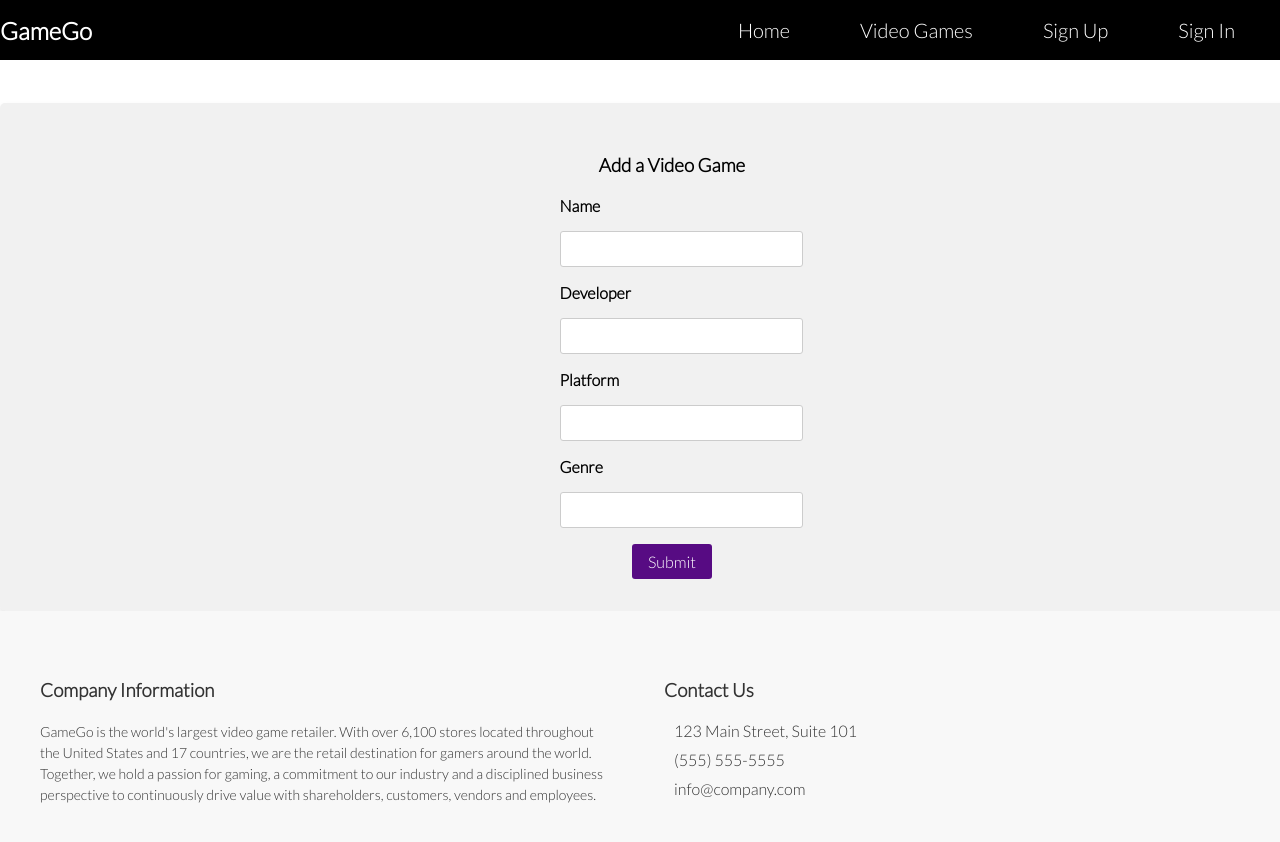
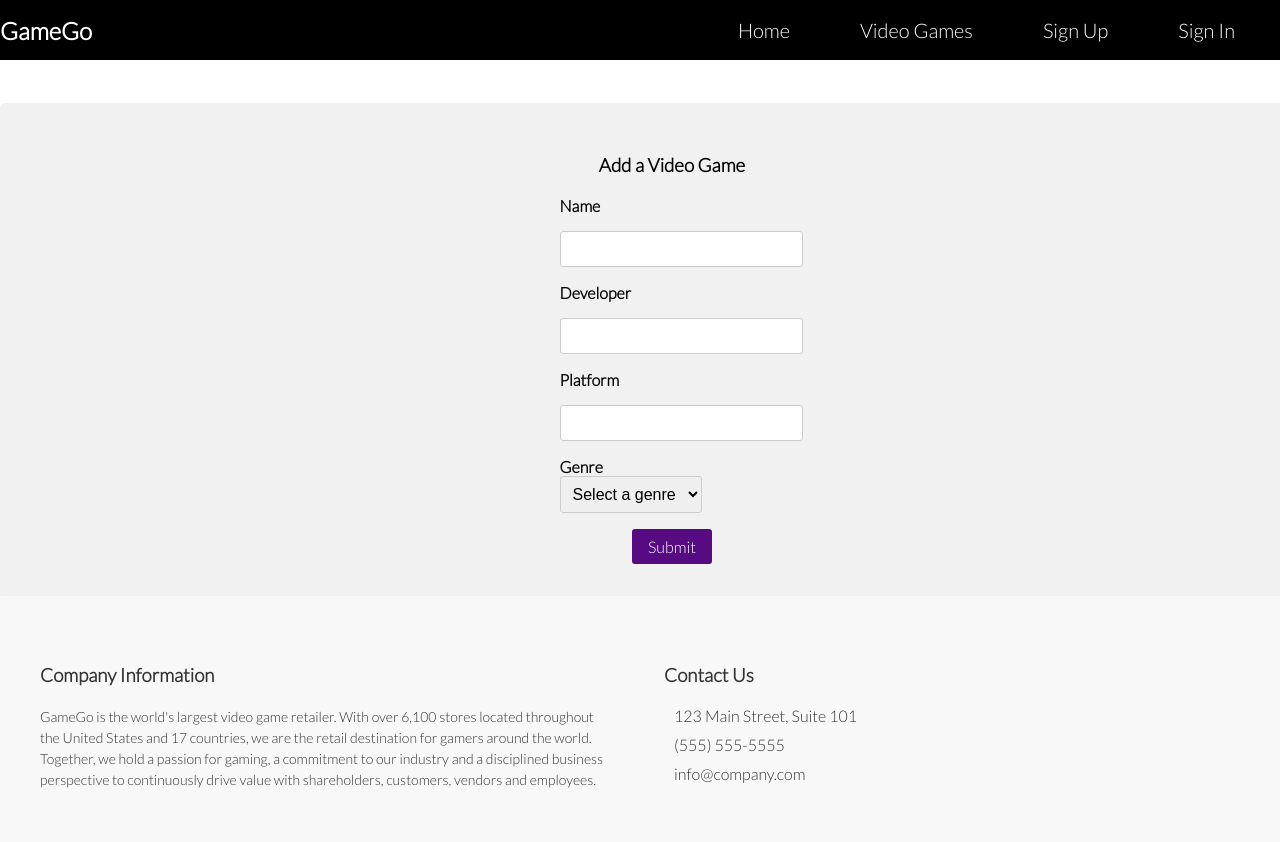
Before and after one commit to Semester-4-Group-2/team-2-sprint-2-frontend, a React (Create React App) app in the folder team2-react/: page /videogames/add in a window 1280 px wide. Shown: the top 842 px of the page. Built offline with nearby package versions, Linux system fonts and the light colour scheme.

Commit message:
Genre drop down added

```diff
--- a/team2-react/src/Components/AddVideoGame files/AddVideoGame.jsx
+++ b/team2-react/src/Components/AddVideoGame files/AddVideoGame.jsx
@@ -61,6 +61,17 @@ const AddStyledButton = styled(Link)`
   }
 `;
 
+const AddStyledSelect = styled.select`
+  padding: 0.5rem;
+  font-size: 1rem;
+  border-radius: 3px;
+  border: 1px solid #ccc;
+  &:focus {
+    border-color: #4caf50;
+    box-shadow: 0 0 5px rgba(76, 175, 80, 0.5);
+  }
+`;
+
 export default function AddVideoGame() {
   const [name, setName] = React.useState("");
   const [developers, setDevelopers] = React.useState("");
@@ -107,11 +118,20 @@ export default function AddVideoGame() {
           value={platforms}
           onChange={(e) => setPlatforms(e.target.value)}
         />
-        <AddStyledLabel>Genre</AddStyledLabel>
-        <AddStyledInput
-          value={genre}
-          onChange={(e) => setGenre(e.target.value)}
-        />
+        <AddStyledLabel>
+  Genre
+  <AddStyledSelect value={genre} onChange={(e) => setGenre(e.target.value)}>
+    <option value="">Select a genre</option>
+    <option value="Action">Action</option>
+    <option value="Adventure">Adventure</option>
+    <option value="RPG">RPG</option>
+    <option value="Strategy">Strategy</option>
+    <option value="Simulation">Simulation</option>
+    <option value="Sports">Sports</option>
+    <option value="Racing">Racing</option>
+    {/* Add more genres as needed */}
+  </AddStyledSelect>
+</AddStyledLabel>
       </AddStyledForm>
       <AddStyledButton to="/videogames/added" onClick={handleClick}>
         Submit
```
